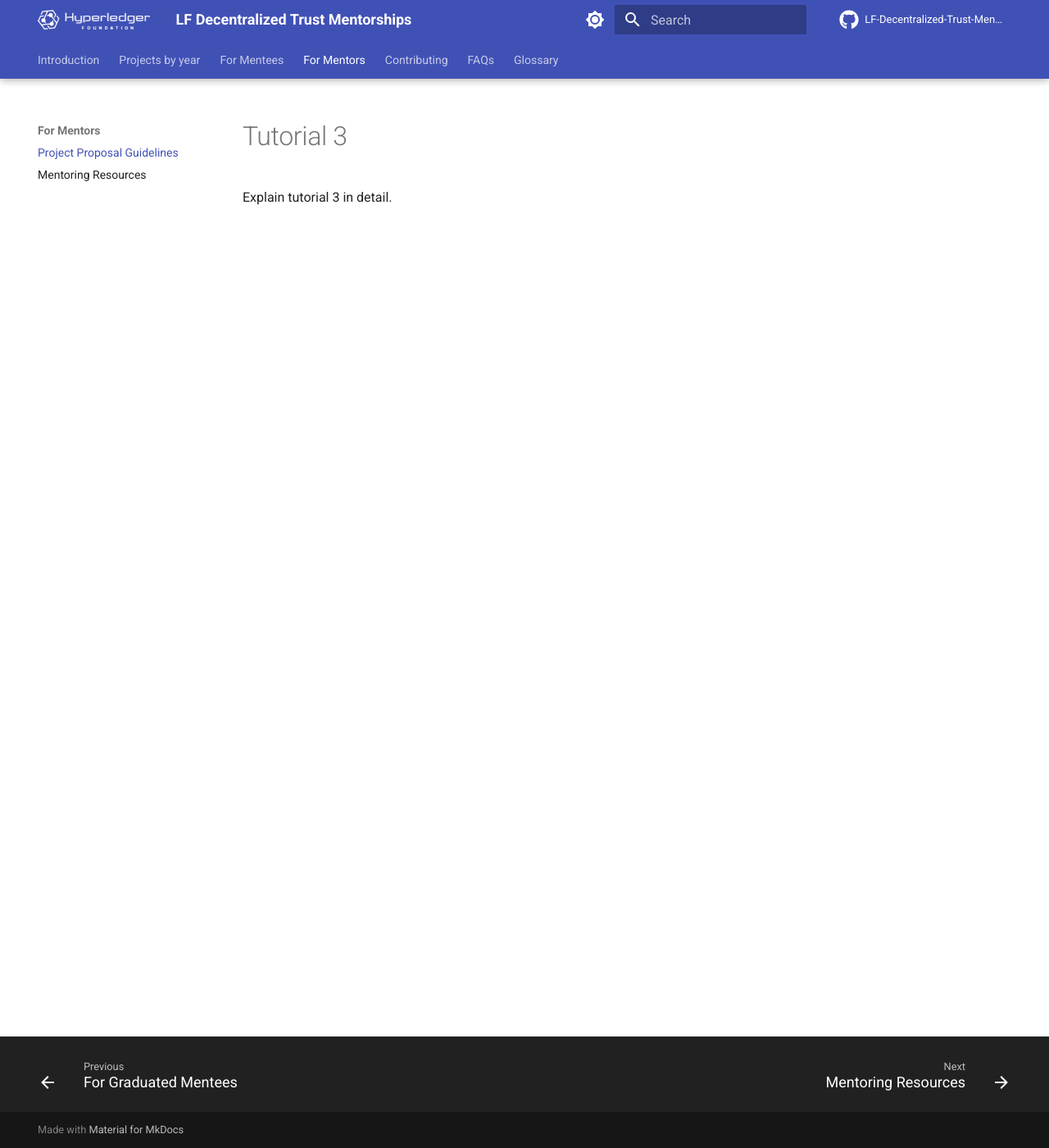
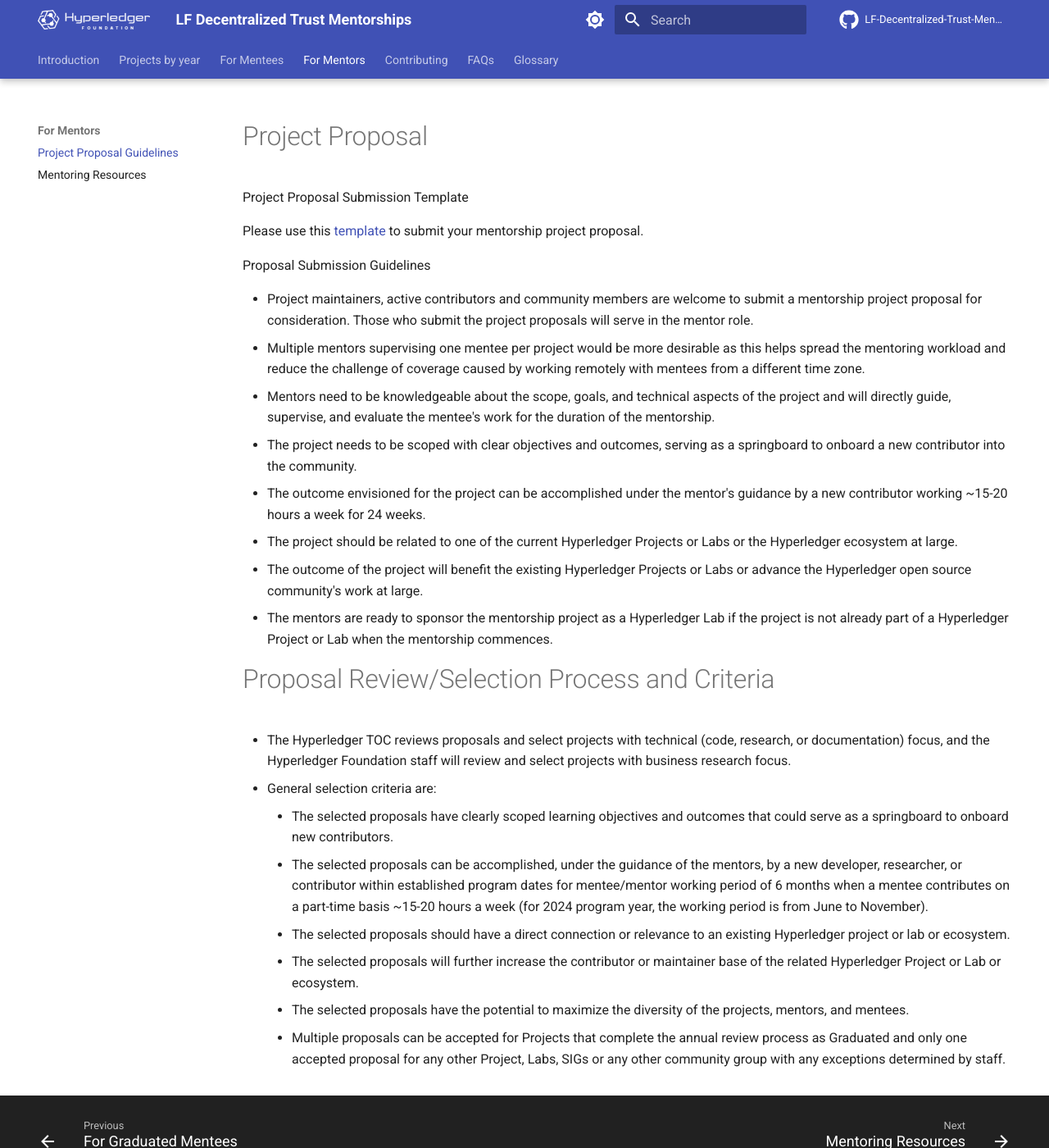
Before and after one commit to arsulegai/mentorship-program, an MkDocs documentation site: the page built from docs/mentorship/project-proposal-guidelines.md, in a window 1280 px wide and 1400 px high. Shown: the whole window at 82% size. Built offline with MkDocs 1.6.1 and Material for MkDocs 9.7.7, drawn with Linux system fonts in a browser that asks for light colours; comment, search, counter and statistics services are not loaded; the version menu is left out.

Commit message:
Update project-proposal-guidelines.md
Signed-off-by: Min Yu <77464529+minyu66@users.noreply.github.com>

```diff
--- a/docs/mentorship/project-proposal-guidelines.md
+++ b/docs/mentorship/project-proposal-guidelines.md
@@ -1,3 +1,35 @@
-# Tutorial 3
+# Project Proposal
 
-Explain tutorial 3 in detail.
+
+
+Project Proposal Submission Template
+
+Please use this [template](https://lf-hyperledger.atlassian.net/wiki/display/INTERN/Mentorship+Projects) to submit your mentorship project proposal.
+
+
+Proposal Submission Guidelines
+
+*   Project maintainers, active contributors and community members are welcome to submit a mentorship project proposal for consideration. Those who submit the project proposals will serve in the mentor role.
+*   Multiple mentors supervising one mentee per project would be more desirable as this helps spread the mentoring workload and reduce the challenge of coverage caused by working remotely with mentees from a different time zone.
+*   Mentors need to be knowledgeable about the scope, goals, and technical aspects of the project and will directly guide, supervise, and evaluate the mentee's work for the duration of the mentorship.
+*   The project needs to be scoped with clear objectives and outcomes, serving as a springboard to onboard a new contributor into the community.
+
+*   The outcome envisioned for the project can be accomplished under the mentor's guidance by a new contributor working ~15-20 hours a week for 24 weeks.
+
+*   The project should be related to one of the current Hyperledger Projects or Labs or the Hyperledger ecosystem at large.
+
+*   The outcome of the project will benefit the existing Hyperledger Projects or Labs or advance the Hyperledger open source community's work at large.
+*   The mentors are ready to sponsor the mentorship project as a Hyperledger Lab if the project is not already part of a Hyperledger Project or Lab when the mentorship commences.
+
+
+# Proposal Review/Selection Process and Criteria
+
+*   The Hyperledger TOC reviews proposals and select projects with technical (code, research, or documentation) focus, and the Hyperledger Foundation staff will review and select projects with business research focus.
+*   General selection criteria are:
+    *   The selected proposals have clearly scoped learning objectives and outcomes that could serve as a springboard to onboard new contributors.
+    *   The selected proposals can be accomplished, under the guidance of the mentors, by a new developer, researcher, or contributor within established program dates for mentee/mentor working period of 6 months when a mentee contributes on a part-time basis ~15-20 hours a week (for 2024 program year, the working period is from June to November).
+
+    *   The selected proposals should have a direct connection or relevance to an existing Hyperledger project or lab or ecosystem.
+    *   The selected proposals will further increase the contributor or maintainer base of the related Hyperledger Project or Lab or ecosystem.
+    *   The selected proposals have the potential to maximize the diversity of the projects, mentors, and mentees.
+*   Multiple proposals can be accepted for Projects that complete the annual review process as Graduated and only one accepted proposal for any other Project, Labs, SIGs or any other community group with any exceptions determined by staff.
```
